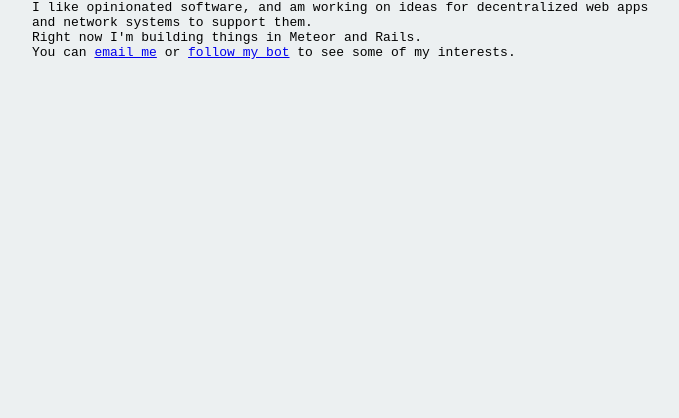
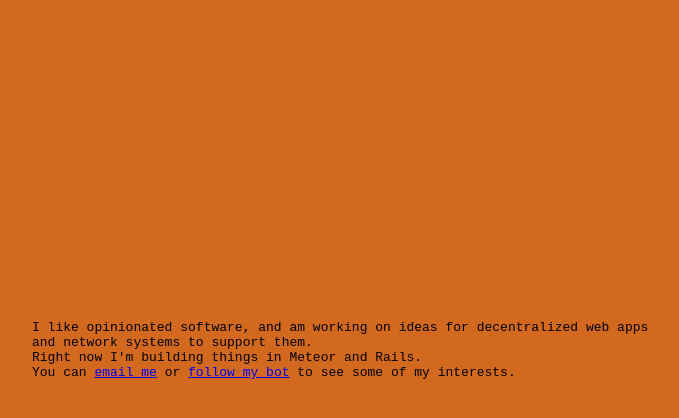
Before and after one commit to georgetmayorga/blog, a Jekyll site: the page index.html, which Jekyll copies as it is, in a window 1280 px wide. Shown: the top 418 px of the page, without its empty margins (288-967 px from the left). Built offline with Jekyll 4.4.1, drawn with Linux system fonts in a browser that asks for light colours.

Commit message:
Test colors and spacing

```diff
--- a/css/simple.css
+++ b/css/simple.css
@@ -4,8 +4,9 @@
 }
 
 body {
-  background: #ecf0f1;
+  background: chocolate;
   font-family: monospace;
+  padding-top: 25%;
 }
 .container {
   margin: 0 auto;
```
